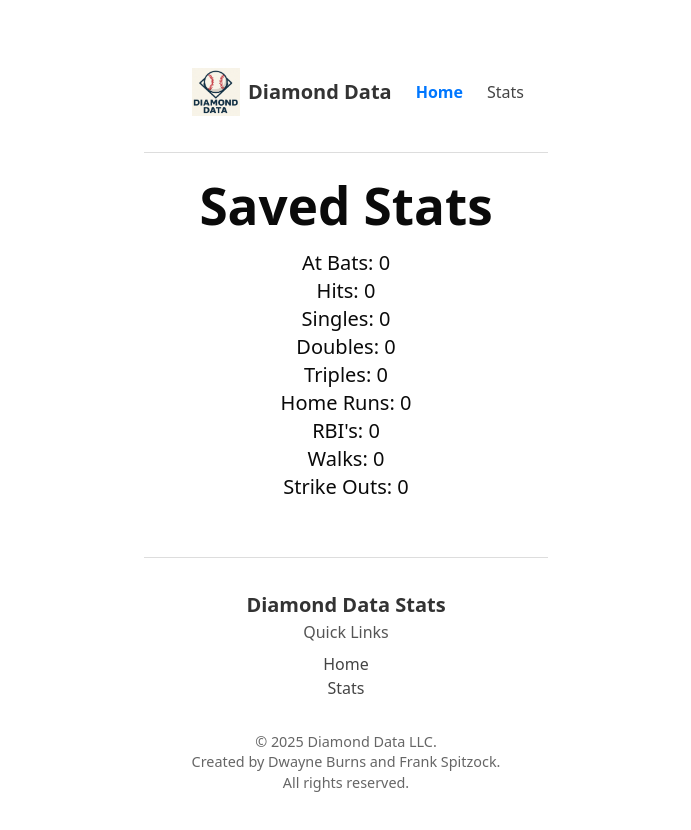
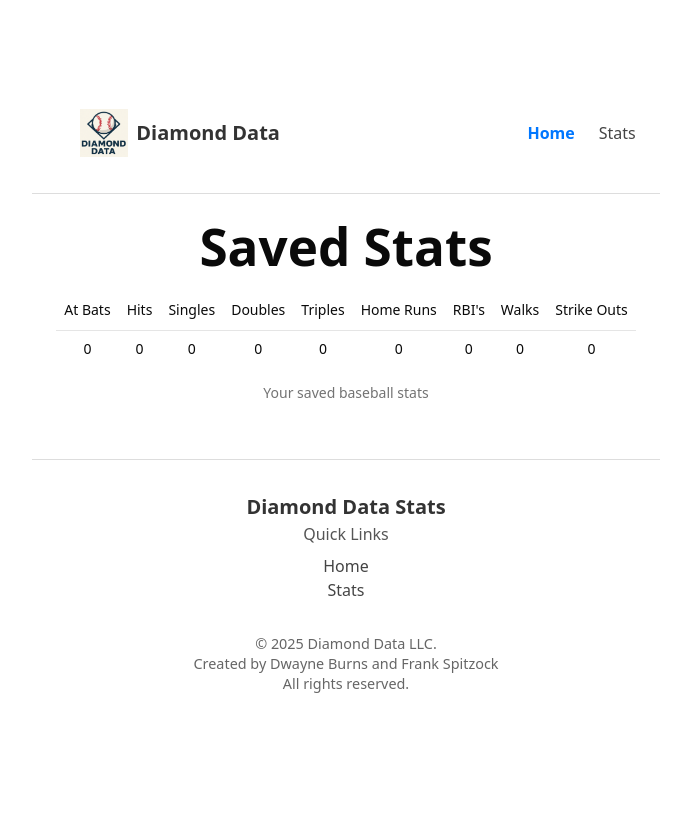
Before and after one commit to FSpitzock/Diamond_Data_Baseball_Stat_Tracker, a React (Vite) app: page / in a window 1280 px wide. Shown: the top 830 px of the page, without its empty margins (294-985 px from the left). After the commit the page ends 800 px from the top, so only its background shows below. Built offline with nearby package versions, Linux system fonts and the light colour scheme.

Commit message:
added a table style to Home page

```diff
--- a/src/components/Layout/Footer.tsx
+++ b/src/components/Layout/Footer.tsx
@@ -19,7 +19,7 @@
         {/* Right Side — Copyright */}
         <div className="footer-copy">
           <p>&copy; {new Date().getFullYear()} Diamond Data LLC.</p>
-          <p>Created by Dwayne Burns and Frank Spitzock.</p>
+          <p>Created by Dwayne Burns and Frank Spitzock</p>
           <p>All rights reserved.</p>
         </div>
       </div>
--- /dev/null
+++ b/src/components/ui/table.tsx
@@ -0,0 +1,114 @@
+import * as React from "react"
+
+import { cn } from "@/lib/utils"
+
+function Table({ className, ...props }: React.ComponentProps<"table">) {
+  return (
+    <div
+      data-slot="table-container"
+      className="relative w-full overflow-x-auto"
+    >
+      <table
+        data-slot="table"
+        className={cn("w-full caption-bottom text-sm", className)}
+        {...props}
+      />
+    </div>
+  )
+}
+
+function TableHeader({ className, ...props }: React.ComponentProps<"thead">) {
+  return (
+    <thead
+      data-slot="table-header"
+      className={cn("[&_tr]:border-b", className)}
+      {...props}
+    />
+  )
+}
+
+function TableBody({ className, ...props }: React.ComponentProps<"tbody">) {
+  return (
+    <tbody
+      data-slot="table-body"
+      className={cn("[&_tr:last-child]:border-0", className)}
+      {...props}
+    />
+  )
+}
+
+function TableFooter({ className, ...props }: React.ComponentProps<"tfoot">) {
+  return (
+    <tfoot
+      data-slot="table-footer"
+      className={cn(
+        "bg-muted/50 border-t font-medium [&>tr]:last:border-b-0",
+        className
+      )}
+      {...props}
+    />
+  )
+}
+
+function TableRow({ className, ...props }: React.ComponentProps<"tr">) {
+  return (
+    <tr
+      data-slot="table-row"
+      className={cn(
+        "hover:bg-muted/50 data-[state=selected]:bg-muted border-b transition-colors",
+        className
+      )}
+      {...props}
+    />
+  )
+}
+
+function TableHead({ className, ...props }: React.ComponentProps<"th">) {
+  return (
+    <th
+      data-slot="table-head"
+      className={cn(
+        "text-foreground h-10 px-2 text-left align-middle font-medium whitespace-nowrap [&:has([role=checkbox])]:pr-0 [&>[role=checkbox]]:translate-y-[2px]",
+        className
+      )}
+      {...props}
+    />
+  )
+}
+
+function TableCell({ className, ...props }: React.ComponentProps<"td">) {
+  return (
+    <td
+      data-slot="table-cell"
+      className={cn(
+        "p-2 align-middle whitespace-nowrap [&:has([role=checkbox])]:pr-0 [&>[role=checkbox]]:translate-y-[2px]",
+        className
+      )}
+      {...props}
+    />
+  )
+}
+
+function TableCaption({
+  className,
+  ...props
+}: React.ComponentProps<"caption">) {
+  return (
+    <caption
+      data-slot="table-caption"
+      className={cn("text-muted-foreground mt-4 text-sm", className)}
+      {...props}
+    />
+  )
+}
+
+export {
+  Table,
+  TableHeader,
+  TableBody,
+  TableFooter,
+  TableHead,
+  TableRow,
+  TableCell,
+  TableCaption,
+}
--- a/src/pages/Home.tsx
+++ b/src/pages/Home.tsx
@@ -1,4 +1,13 @@
 import React, { useEffect, useState } from "react";
+import {
+  Table,
+  TableHeader,
+  TableHead,
+  TableRow,
+  TableBody,
+  TableCell,
+  TableCaption,
+} from "../components/ui/table";
 
 type CounterState = {
   count: number;
@@ -7,6 +16,7 @@
 const StatsPage: React.FC = () => {
   const [stats, setStats] = useState<CounterState>({ count: 0 });
 
+  //LOAD SAVED STATS FROM LOCAL STORAGE
   useEffect(() => {
     const saved = localStorage.getItem("gameStats");
     if (saved) {
@@ -14,19 +24,43 @@
     }
   }, []);
 
-  return (
+   const labels = [
+    "At Bats",
+    "Hits",
+    "Singles",
+    "Doubles",
+    "Triples",
+    "Home Runs",
+    "RBI's",
+    "Walks",
+    "Strike Outs",
+  ];
+
+    return (
     <section className="p-6">
       <h1 className="text-2xl font-bold mb-4">Saved Stats</h1>
 
-      <p className="text-xl">At Bats: {stats.count}</p>
-      <p className="text-xl">Hits: {stats.count}</p>
-      <p className="text-xl">Singles: {stats.count}</p>
-      <p className="text-xl">Doubles: {stats.count}</p>
-      <p className="text-xl">Triples: {stats.count}</p>
-      <p className="text-xl">Home Runs: {stats.count}</p>
-      <p className="text-xl">RBI's: {stats.count}</p>
-      <p className="text-xl">Walks: {stats.count}</p>
-      <p className="text-xl">Strike Outs: {stats.count}</p>
+      <Table>
+        <TableCaption>Your saved baseball stats</TableCaption>
+
+        {/* ✅ HORIZONTAL HEADERS */}
+        <TableHeader>
+          <TableRow>
+            {labels.map((label) => (
+              <TableHead key={label}>{label}</TableHead>
+            ))}
+          </TableRow>
+        </TableHeader>
+
+        {/* ✅ ONE HORIZONTAL ROW OF VALUES */}
+        <TableBody>
+          <TableRow>
+            {labels.map((label) => (
+              <TableCell key={label}>{stats.count}</TableCell>
+            ))}
+          </TableRow>
+        </TableBody>
+      </Table>
     </section>
   );
 };
--- a/src/pages/Stats.tsx
+++ b/src/pages/Stats.tsx
@@ -5,7 +5,7 @@
 function Stats () {
     return(
       <>
-        <h2>place holder for some stats</h2>
+        <h1>Enter In Game Stats Here:</h1>
         <GameStatsForm />
         </>
     )
```
